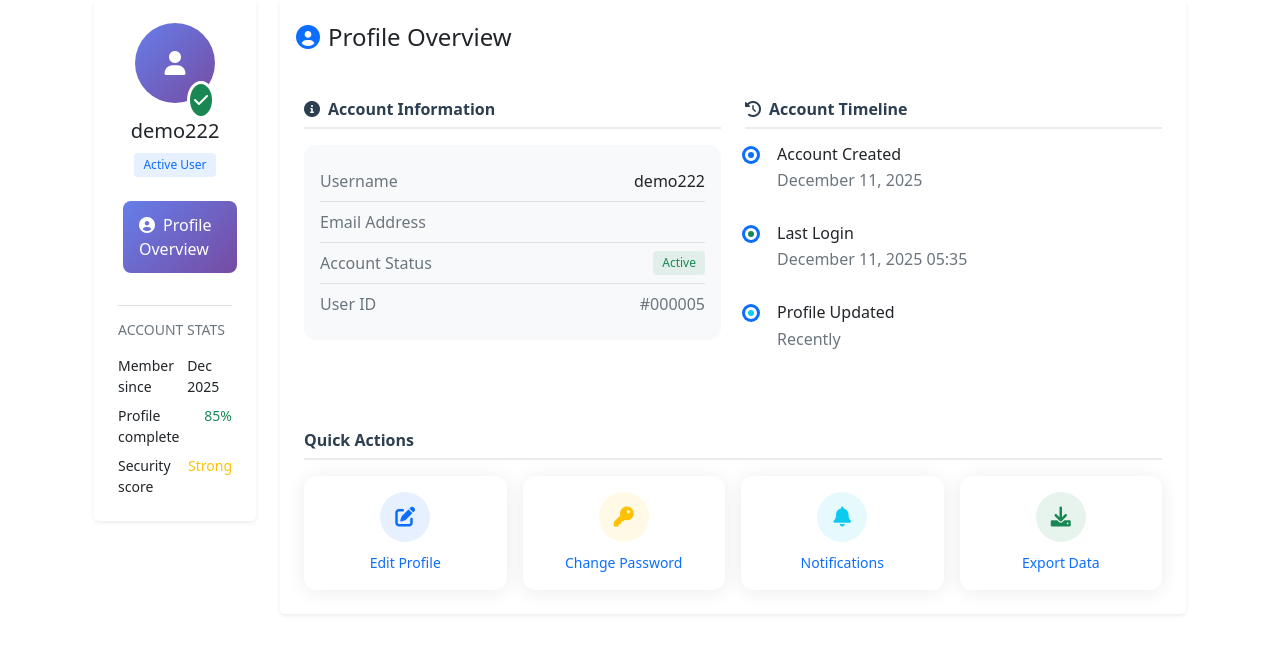
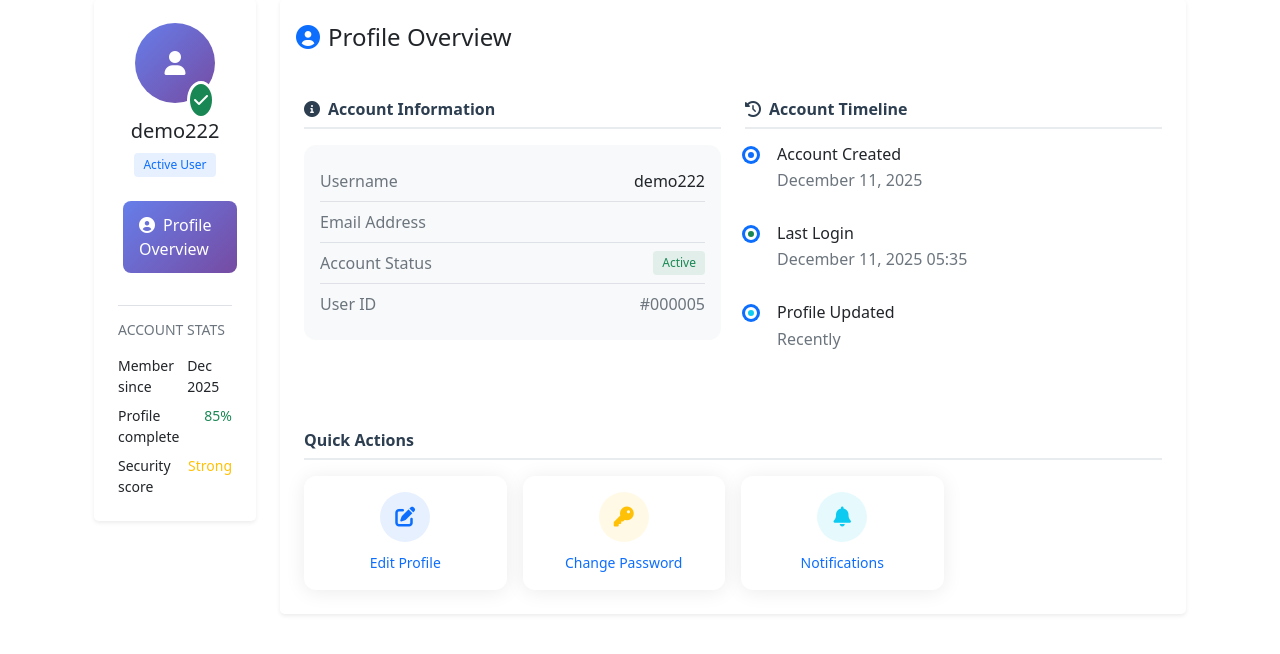
Before and after one commit to internp247-design/BankWatch, a Django app: page /profile/ in a window 1280 px wide. Shown: the part 105-759 px from the top of the page. Run offline with Django 5.2, Linux system fonts and the light colour scheme; a user stored in the database is signed in; data comes from the database, SQL or seed files in the repository.

Commit message:
profile 1

```diff
--- a/templates/users/profile.html
+++ b/templates/users/profile.html
@@ -151,16 +151,6 @@
                                                         <i class="fas fa-bell"></i>
                                                     </div>
                                                     <span class="small fw-semibold">Notifications</span>
-                                                </div>
-                                            </a>
-                                        </div>
-                                        <div class="col-sm-6 col-md-3">
-                                            <a href="#" class="card action-card text-center text-decoration-none h-100">
-                                                <div class="card-body p-3">
-                                                    <div class="action-icon bg-success bg-opacity-10 text-success rounded-circle mx-auto mb-2">
-                                                        <i class="fas fa-download"></i>
-                                                    </div>
-                                                    <span class="small fw-semibold">Export Data</span>
                                                 </div>
                                             </a>
                                         </div>
```
